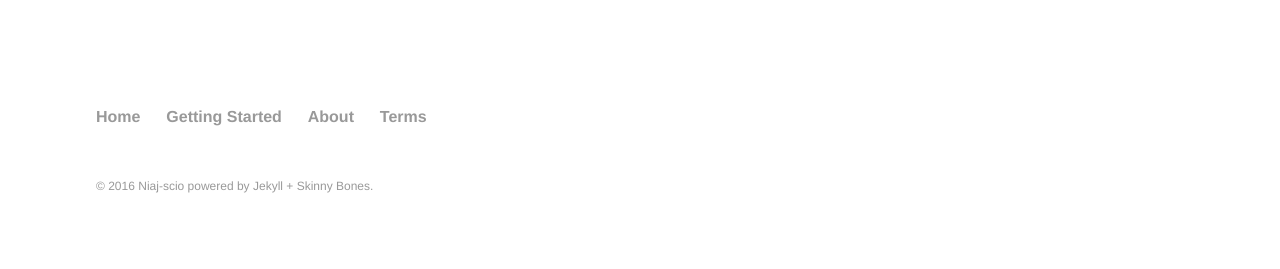
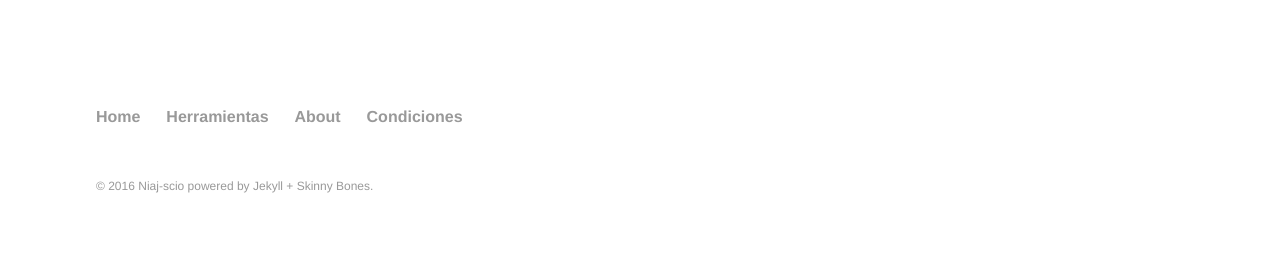
Before and after one commit to SanguiNET/sanguinet.github.io, a Jekyll site: the page built from index.md, in a window 1280 px wide. Shown: the part 721-990 px from the top of the page. Built offline with Jekyll 4.4.1, drawn with Linux system fonts in a browser that asks for light colours.

Commit message:
Edito footer

```diff
--- a/_data/footer.yml
+++ b/_data/footer.yml
@@ -3,11 +3,11 @@
 - title: Home
   url: /
 
-- title: Getting Started
-  url: /getting-started/
+- title: Herramientas
+  url: /herramientas/
 
 - title: About
   url: /about/
 
-- title: Terms
+- title: Condiciones
   url: /terms/
```
